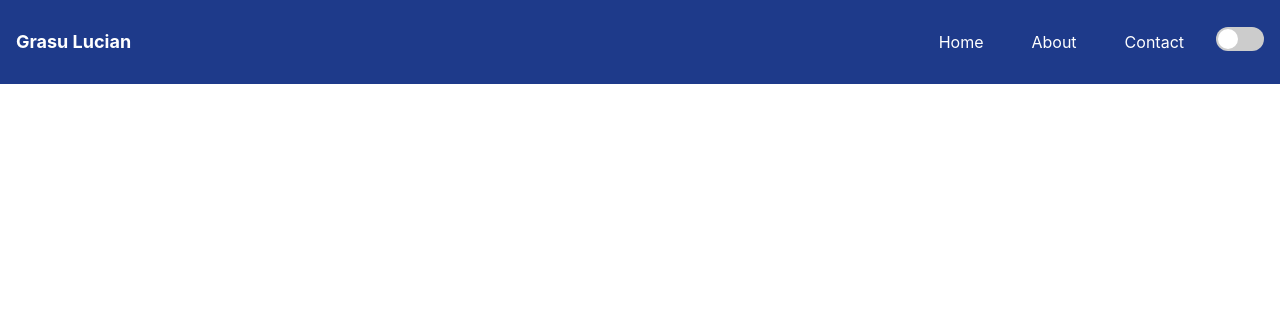
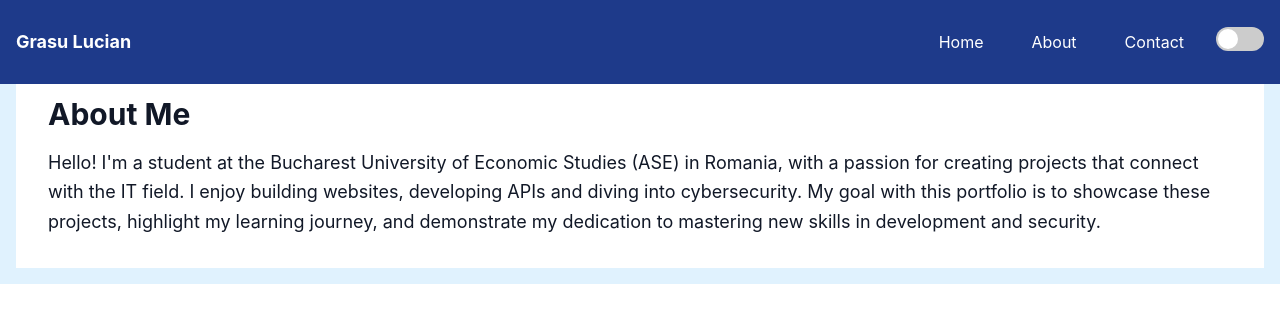
Before and after one commit to Grasu-Lucian/My_Portofolio, a React (Create React App) app in the folder my-portfolio/: page / in a window 1280 px wide. Shown: the top 322 px of the page. Built offline with nearby package versions, Linux system fonts and the light colour scheme.

Commit message:
Add AboutMe component and styles for improved portfolio presentation

```diff
--- /dev/null
+++ b/my-portfolio/src/AboutMe.css
@@ -0,0 +1,38 @@
+@tailwind base;
+@tailwind components;
+@tailwind utilities;
+
+/* Other custom styles for the App component */
+
+/* Example custom styles */
+.bg-background {
+  background-color: #e0f2fe;
+  transition: background-color 0.5s ease-in-out;
+}
+
+.text-primary {
+  color: #1e3a8a;
+  transition: color 0.5s ease-in-out;
+}
+
+.bg-night {
+  background-color: #1a202c;
+}
+
+.text-light {
+  color: #f7fafc;
+}
+
+/* Dark mode styles */
+.dark .bg-background {
+  background-color: #1a202c;
+}
+
+.dark .text-primary {
+  color: #f7fafc;
+}
+
+/* Styles for the AboutMe section */
+.about-me {
+  transition: background-color 0.5s ease-in-out, color 0.5s ease-in-out;
+}
--- /dev/null
+++ b/my-portfolio/src/AboutMe.js
@@ -0,0 +1,15 @@
+import React from 'react';
+import './AboutMe.css';
+
+function AboutMe() {
+  return (
+    <section className="about-me p-8 bg-white dark:bg-gray-800 text-gray-900 dark:text-gray-100 transition duration-500 ease-in-out">
+      <h2 className="text-3xl font-bold mb-4">About Me</h2>
+      <p className="text-lg leading-relaxed">
+        Hello! I'm a student at the Bucharest University of Economic Studies (ASE) in Romania, with a passion for creating projects that connect with the IT field. I enjoy building websites, developing APIs and diving into cybersecurity. My goal with this portfolio is to showcase these projects, highlight my learning journey, and demonstrate my dedication to mastering new skills in development and security.
+      </p>
+    </section>
+  );
+}
+
+export default AboutMe;
--- a/my-portfolio/src/App.js
+++ b/my-portfolio/src/App.js
@@ -2,6 +2,7 @@ import React, { useState } from 'react';
 import './App.css';
 import Navbar from './Navbar';
 import './Navbar.css';
+import AboutMe from './AboutMe';
 
 function App() {
   const [isNightMode, setIsNightMode] = useState(false);
@@ -14,6 +15,7 @@ function App() {
     <div className={`App ${isNightMode ? 'dark' : ''}`}>
       <Navbar toggleTheme={toggleTheme} isNightMode={isNightMode} />
       <div className="pt-16 p-4 bg-background dark:bg-night text-primary dark:text-light">
+        <AboutMe />
         {/* Other components or content can go here */}
       </div>
     </div>
```
